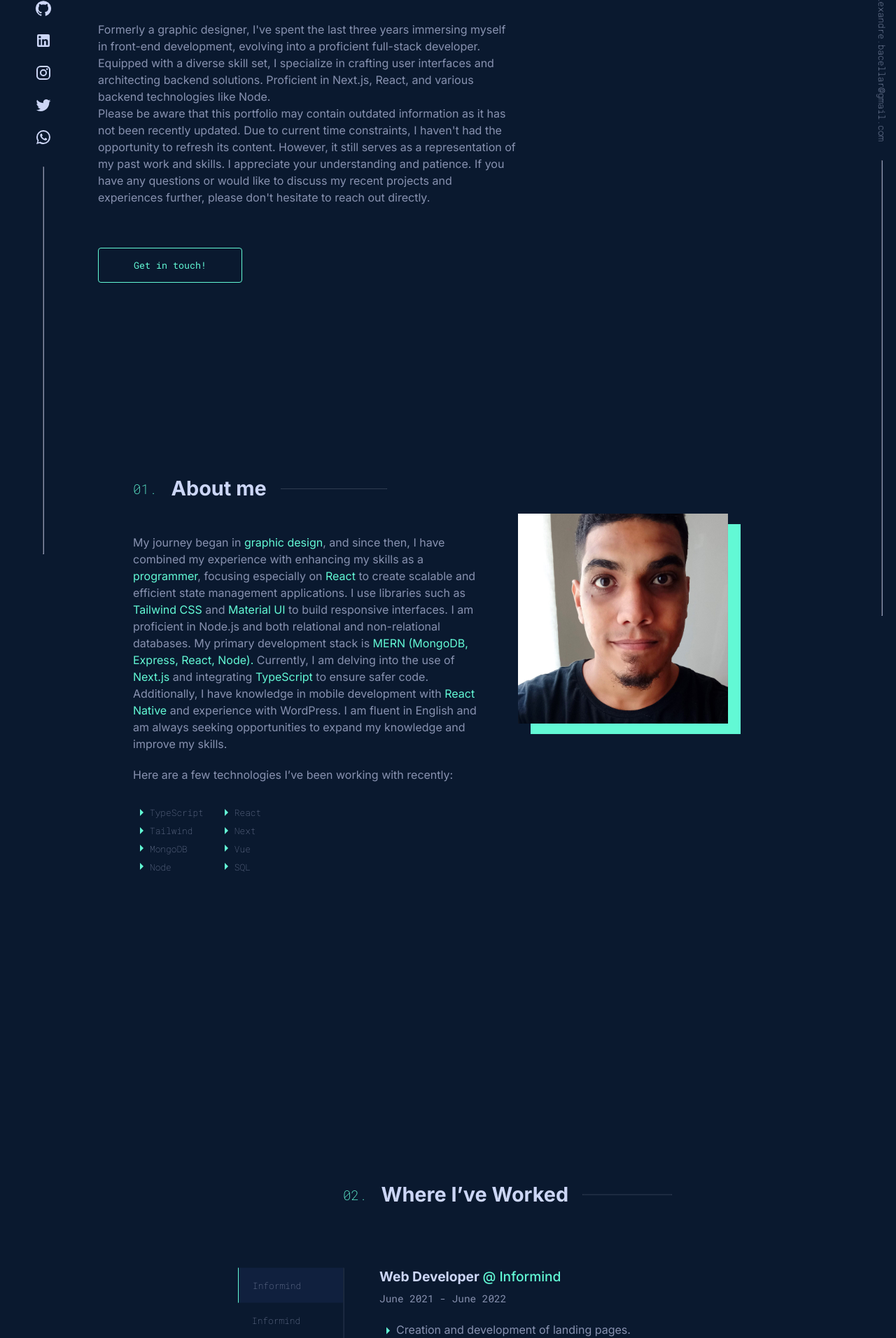
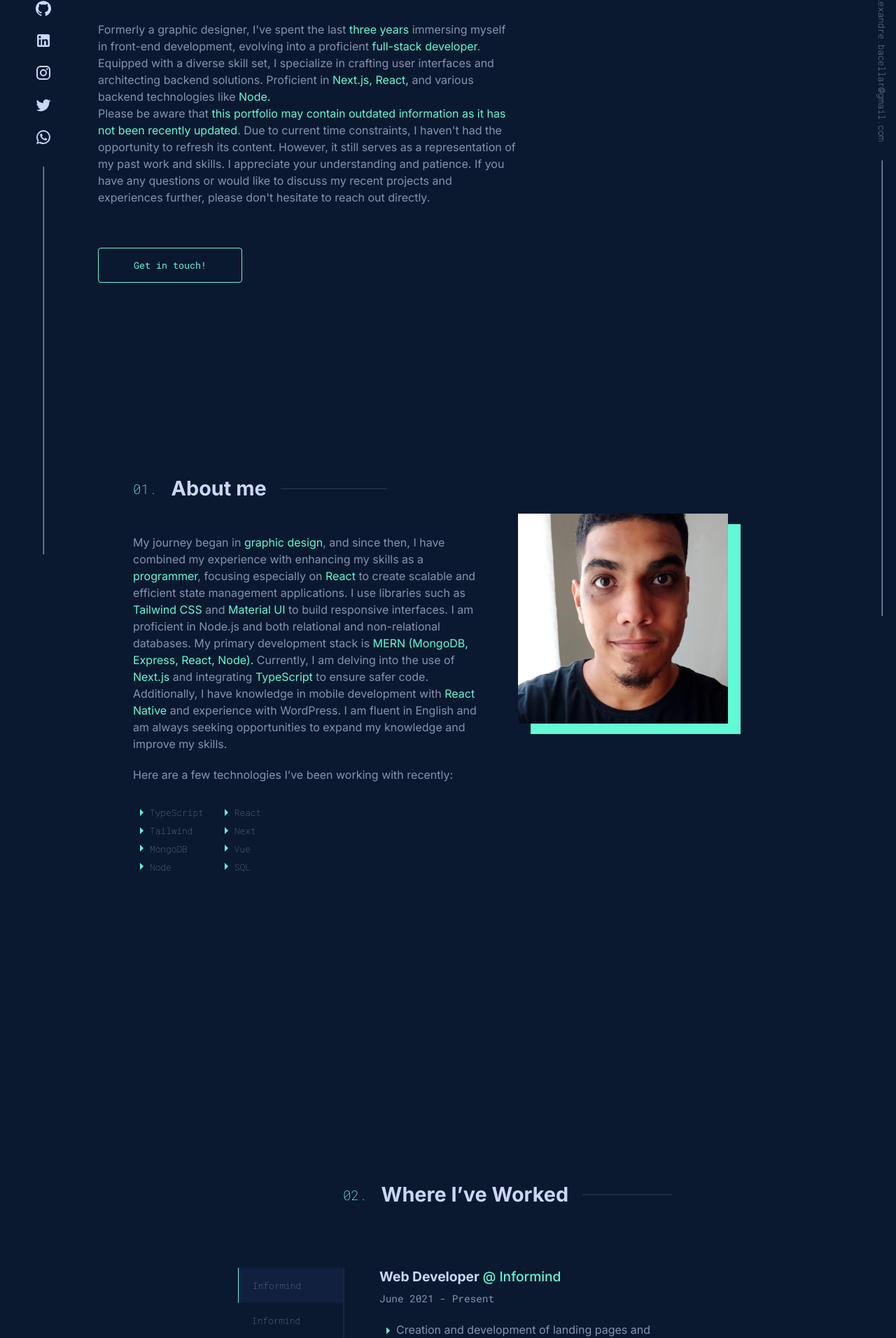
Before and after one commit to bacellar08/bacellar08.github.io, a React (Create React App) app: page / in a window 1280 px wide. Shown: the part 520-2432 px from the top of the page at 70% size. Built offline with nearby package versions, Linux system fonts and the light colour scheme.

Commit message:
Experiences update

```diff
--- a/src/components/Experience.jsx
+++ b/src/components/Experience.jsx
@@ -7,10 +7,10 @@ const Experience = () => {
 
 const tabs = [
   { label: 'Informind',
-  content: <Job role='Web Developer' company='Informind' period='June 2021 - June 2022'
+  content: <Job role='Web Developer' company='Informind' period='June 2021 - Present'
   description={
   <>
-  <p>Creation and development of landing pages.</p><>Test</>
+  <p>Creation and development of landing pages and web applications.</p><>Test</>
   </>
    }/>},
     { label: 'Informind',
--- a/src/components/Introduction.jsx
+++ b/src/components/Introduction.jsx
@@ -6,9 +6,9 @@ const Introduction = () => {
         <div className="intro-container container">
         <p className='span font-mono'>Hi, my name is</p>
         <h1 className='title'>Alexandre Bacellar. <span className='sub-title'>I'm a Front-end Developer</span></h1>
-        <p className='short-resume'> Formerly a graphic designer, I've spent the last three years immersing myself in front-end development, evolving into a proficient full-stack developer. Equipped with a diverse skill set, I specialize in crafting user interfaces and architecting backend solutions. Proficient in Next.js, React, and various backend technologies like Node. </p>
+        <p className='short-resume'> Formerly a graphic designer, I've spent the last <span>three years</span> immersing myself in front-end development, evolving into a proficient <span>full-stack developer</span>. Equipped with a diverse skill set, I specialize in crafting user interfaces and architecting backend solutions. Proficient in <span>Next.js, React,</span> and various backend technologies like <span>Node.</span></p>
         <p className='short-resume'>
-        Please be aware that this portfolio may contain outdated information as it has not been recently updated. Due to current time constraints, I haven't had the opportunity to refresh its content. However, it still serves as a representation of my past work and skills. I appreciate your understanding and patience. If you have any questions or would like to discuss my recent projects and experiences further, please don't hesitate to reach out directly.</p>
+        Please be aware that <span>this portfolio may contain outdated information as it has not been recently updated</span>. Due to current time constraints, I haven't had the opportunity to refresh its content. However, it still serves as a representation of my past work and skills. I appreciate your understanding and patience. If you have any questions or would like to discuss my recent projects and experiences further, please don't hesitate to reach out directly.</p>
         <a href='https://www.linkedin.com/in/alexandre-bacellarr/'><button  className='calltoaction-btn btn'> Get in touch!</button></a>
       </div>
     </div>
```
